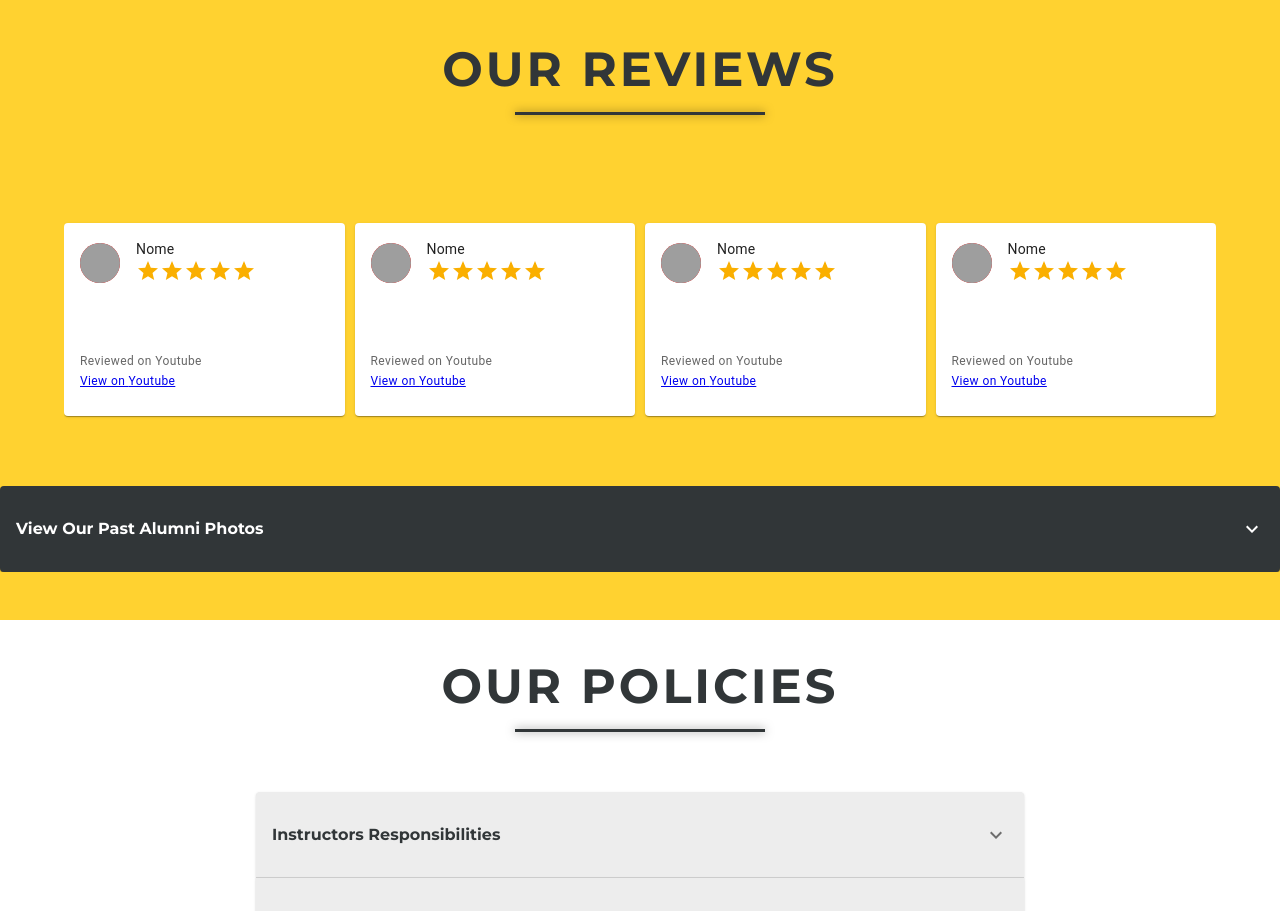
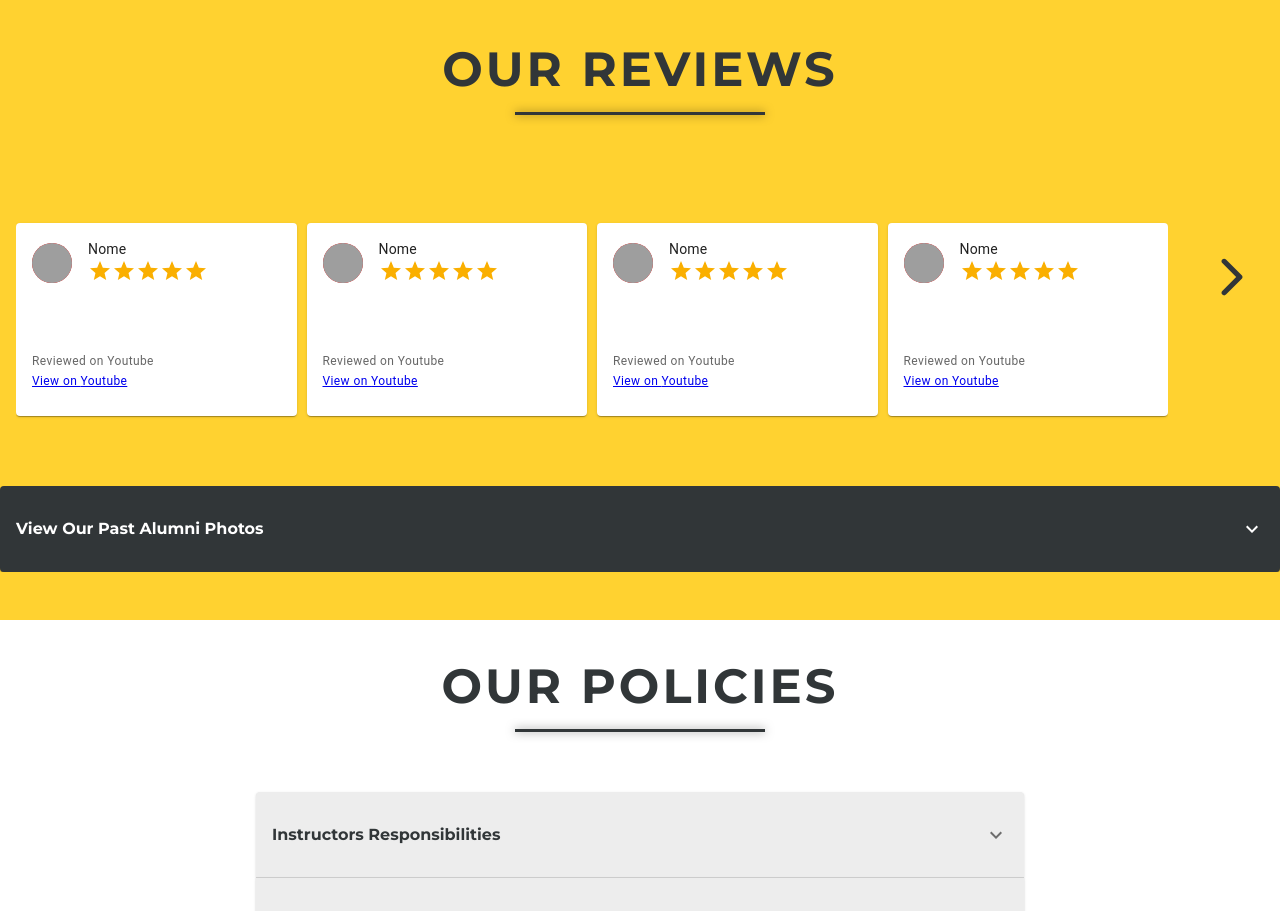
Before and after one commit to vanncastro/vancastro, a Next.js app: page / in a window 1280 px wide. Shown: the part 4320-5231 px from the top of the page. Built offline with nearby package versions, Linux system fonts and the light colour scheme; grey boxes are pictures that could not be loaded.

Commit message:
added next arrows

```diff
--- a/src/components/Reviews.tsx
+++ b/src/components/Reviews.tsx
@@ -5,25 +5,40 @@ import { Swiper, SwiperSlide } from 'swiper/react';
 import 'swiper/css';
 import 'swiper/css/pagination';
 
-import { Autoplay, Navigation } from 'swiper';
+import { Autoplay, Navigation, Thumbs } from 'swiper';
 import { Container } from './base/Container';
 import { ReviewCard } from './base/ReviewCard';
 import styled from 'styled-components';
 import { pageSettings } from 'src/utils/pageSettings';
+import { IoIosArrowBack, IoIosArrowForward } from 'react-icons/io';
 
 const StyledSwiper = styled.div`
     max-width: 90%;
     margin: 0 auto;
 `;
 
+const SwiperContainer = styled.div`
+    display: flex;
+    align-items: center;
+
+    @media (max-width: 600px) {
+        max-width: 90%;
+        margin: 0 auto;
+    }
+`;
+
 export const Reviews = () => {
     const [slidesPerView, setSlidesPerView] = useState(1);
 
     const handleResize = () => {
-        if (window.innerWidth >= 992) {
+        if (window.innerWidth >= 1800) {
+            setSlidesPerView(5);
+        } else if (window.innerWidth >= 1200) {
             setSlidesPerView(4);
         } else if (window.innerWidth >= 768) {
             setSlidesPerView(3);
+        } else if (window.innerWidth >= 600) {
+            setSlidesPerView(2);
         } else {
             setSlidesPerView(1);
         }
@@ -39,15 +54,23 @@ export const Reviews = () => {
 
     return (
         <Container title="Our Reviews" darkTitleColor height="100%" paddingBottom="50px" id="reviews">
+            <SwiperContainer>
+                <div className="swiper-button image-swiper-button-prev ">
+                    <IoIosArrowBack />
+                </div>
                 <StyledSwiper>
                     <Swiper
                         slidesPerView={slidesPerView}
-                    slidesPerGroup={2}
+                        slidesPerGroup={1}
                         spaceBetween={10}
-                    loop={true}
+                        navigation={{
+                            nextEl: '.image-swiper-button-next',
+                            prevEl: '.image-swiper-button-prev',
+                            disabledClass: 'swiper-button-disabled',
+                        }}
                         grabCursor={true}
-                    autoplay={{ delay: 4500, disableOnInteraction: true, pauseOnMouseEnter: true }}
-                    modules={[Autoplay, Navigation]}
+                        // autoplay={{ delay: 4500, disableOnInteraction: true, pauseOnMouseEnter: true }}
+                        modules={[Autoplay, Navigation, Thumbs]}
                         className="mySwiper"
                     >
                         {pageSettings.reviews.map((event, i) => {
@@ -59,6 +82,11 @@ export const Reviews = () => {
                         })}
                     </Swiper>
                 </StyledSwiper>
+
+                <div className="swiper-button image-swiper-button-next">
+                    <IoIosArrowForward />
+                </div>
+            </SwiperContainer>
         </Container>
     );
 };
--- /dev/null
+++ b/src/components/base/ReviewCard.css
@@ -0,0 +1,19 @@
+.swiper-button {
+    z-index: 10;
+    cursor: pointer;
+}
+.swiper-button svg {
+    width: 1.5rem;
+    height: 1.5rem;
+    color: var(--primary);
+    @media (min-width: 1068px) {
+        margin: 50px 20px;
+        width: 3.5rem;
+        height: 3.5rem;
+    }
+}
+
+.swiper-button-disabled {
+    display: none;
+    pointer-events: none;
+}
--- a/src/components/base/ReviewCard.tsx
+++ b/src/components/base/ReviewCard.tsx
@@ -22,6 +22,12 @@ const StyledCard = styled(Card)`
 
 const StyledAvatar = styled(Avatar)`
     background-color: red;
+`;
+
+const StyledFooterContainer = styled.div`
+    display: flex;
+    align-items: center;
+    justify-content: space-between;
 `;
 
 const options = {
@@ -49,7 +55,7 @@ export const ReviewCard = ({
     const { name, avatar, rating, source, url, source_id } = review;
 
     return (
-        <StyledCard>
+        <StyledCard className="mySwiper">
             <CardHeader
                 avatar={<StyledAvatar aria-label={name} src={avatar} />}
                 title={name}
@@ -62,6 +68,8 @@ export const ReviewCard = ({
                 <YouTube videoId={source_id} opts={options} />
             </CardContent>
             <CardContent>
+                <StyledFooterContainer>
+                    <div>
                         <Typography variant="caption" color="textSecondary" component="p">
                             Reviewed on {source}
                         </Typography>
@@ -70,6 +78,8 @@ export const ReviewCard = ({
                                 View on {source}
                             </a>
                         </Typography>
+                    </div>
+                </StyledFooterContainer>
             </CardContent>
         </StyledCard>
     );
--- a/src/pages/_app.tsx
+++ b/src/pages/_app.tsx
@@ -1,5 +1,6 @@
 import type { AppProps } from 'next/app';
 import './root_vars.scss';
+import '../components/base/ReviewCard.css';
 
 export default function App({ Component, pageProps }: AppProps) {
     return <Component {...pageProps} />;
--- a/src/utils/pageSettings.ts
+++ b/src/utils/pageSettings.ts
@@ -209,16 +209,6 @@ export const pageSettings = {
             rating: 5,
             text: 'Lorem ipsum dolor sit amet, consectetur adipiscing elit. Donec vitae sapien vel metus bibendum sodales. Quisque sed magna eget velit feugiat porttitor. In euismod suscipit sagittis. Sed ut turpis non enim fringilla hendrerit ac eu velit.',
             source: 'Youtube',
-            url: 'https://www.youtube.com/shorts/iOCnhGZC5WM',
-            source_id: 'iOCnhGZC5WM',
-        },
-
-        {
-            name: 'Nome',
-            avatar: 'https://picsum.photos/id/1011/60/60',
-            rating: 5,
-            text: 'Lorem ipsum dolor sit amet, consectetur adipiscing elit. Donec vitae sapien vel metus bibendum sodales. Quisque sed magna eget velit feugiat porttitor. In euismod suscipit sagittis. Sed ut turpis non enim fringilla hendrerit ac eu velit.',
-            source: 'Youtube',
             url: 'https://www.youtube.com/shorts/3_3wr9n8wWA',
             source_id: '3_3wr9n8wWA',
         },
```
Lines whose indentation alone changed are shown as unchanged.
